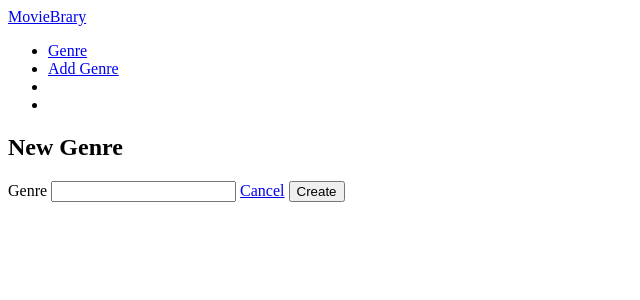
After one commit to shawncocklin/movie-search, a Node server app: page /genres/new in a window 1280 px wide. The commit adds this page. Shown: the top 300 px of the page, without its empty margins (0-640 px from the left). Run offline with Node 20, Linux system fonts and the light colour scheme; some libraries are stand-ins or nearby versions.

Commit message:
created new genre form and set up header partial

```diff
--- a/package.json
+++ b/package.json
@@ -11,6 +11,7 @@
   "author": "",
   "license": "ISC",
   "dependencies": {
+    "body-parser": "^1.19.1",
     "ejs": "^3.1.6",
     "express": "^4.17.2",
     "express-ejs-layouts": "^2.5.1",
--- /dev/null
+++ b/routes/genres.js
@@ -0,0 +1,24 @@
+const express = require('express')
+const router = express.Router()
+const Genre = require('../models/genre')
+
+
+// all genres route
+router.get('/', (req, res) => {
+  res.render('genres/index')
+})
+
+// new genre route
+router.get('/new', (req, res) => {
+  res.render('genres/new', { genre: new Genre() })
+})
+
+// create genre route
+router.post('/', (req, res)=> {
+  res.send('Create')
+})
+
+
+
+
+module.exports = router
--- a/server.js
+++ b/server.js
@@ -7,19 +7,25 @@ if(process.env.NODE_ENV !== 'production') {
 const express = require('express')
 const app = express()
 const expressLayouts = require('express-ejs-layouts')
+const bodyParser = require('body-parser')
 
 const PORT = 3000
 const indexRouter = require('./routes/index')
+const genreRouter = require('./routes/genres')
+
 
 // set routes for views
 app.set('view engine', 'ejs')
 app.set('views', __dirname + '/views')
 app.set('layout', 'layouts/layout')
 
-// tells app what layouts to use and set the root router
+
 app.use(expressLayouts)
 app.use(express.static('public'))
 app.use('/', indexRouter)
+app.use('/genres', genreRouter)
+app.use(bodyParser.urlencoded({ limit: '10mb', extended: false }))
+
 
 // connecting app to mongoDb database
 const mongoose = require('mongoose')
--- /dev/null
+++ b/views/genres/_form_fields.ejs
@@ -0,0 +1,2 @@
+<label>Genre</label>
+<input type="text" name="name" value="<%= genre.name %>">
--- /dev/null
+++ b/views/genres/index.ejs
@@ -0,0 +1 @@
+All Genres
--- /dev/null
+++ b/views/genres/new.ejs
@@ -0,0 +1,7 @@
+<h2>New Genre</h2>
+<form action="/genres" method="POST">
+
+  <%- include('_form_fields') %>
+  <a href="/genres">Cancel</a>
+  <button type="submit">Create</button>
+</form>
--- a/views/layouts/layout.ejs
+++ b/views/layouts/layout.ejs
@@ -7,10 +7,9 @@
   <title>Moive Search</title>
 </head>
 <body>
-  before
-  <br>
+
+  <%- include('../partials/header.ejs')  %>
   <%- body %>
-  <br>
-  after
+
 </body>
 </html>
--- /dev/null
+++ b/views/partials/header.ejs
@@ -0,0 +1,11 @@
+<header>
+  <nav>
+    <a href="/">MovieBrary</a>
+    <ul>
+      <li><a href="/genres">Genre</a></li>
+      <li><a href="/genres/new">Add Genre</a></li>
+      <li><a href=""></a></li>
+      <li><a href=""></a></li>
+    </ul>
+  </nav>
+</header>
```
Also changed, not shown: models/genre.js (added, +10 -0 lines), 1 other file.
